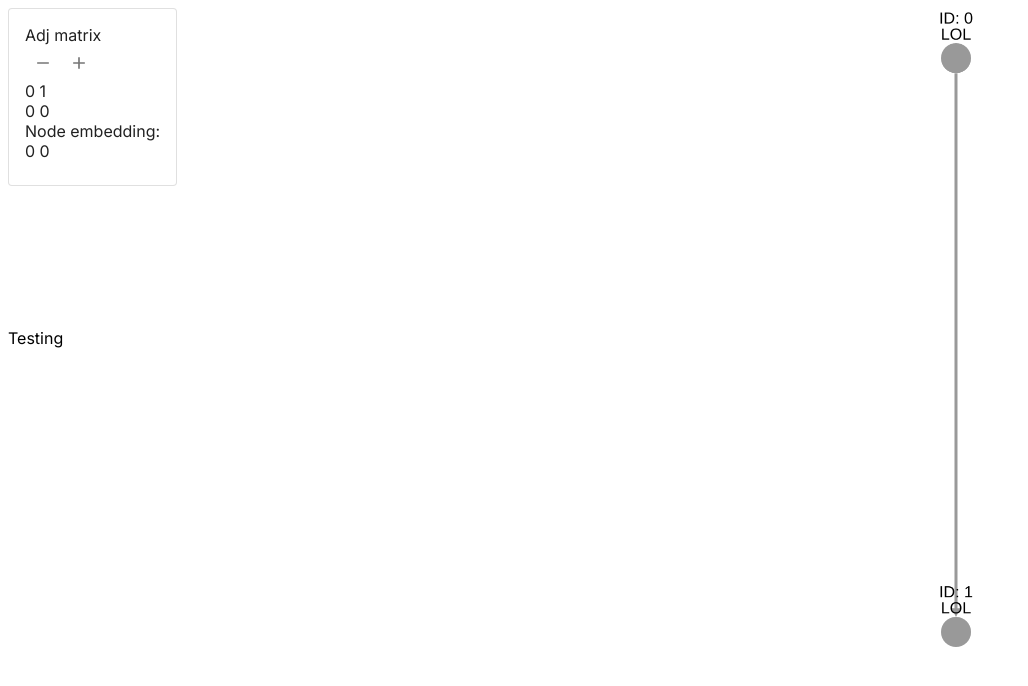
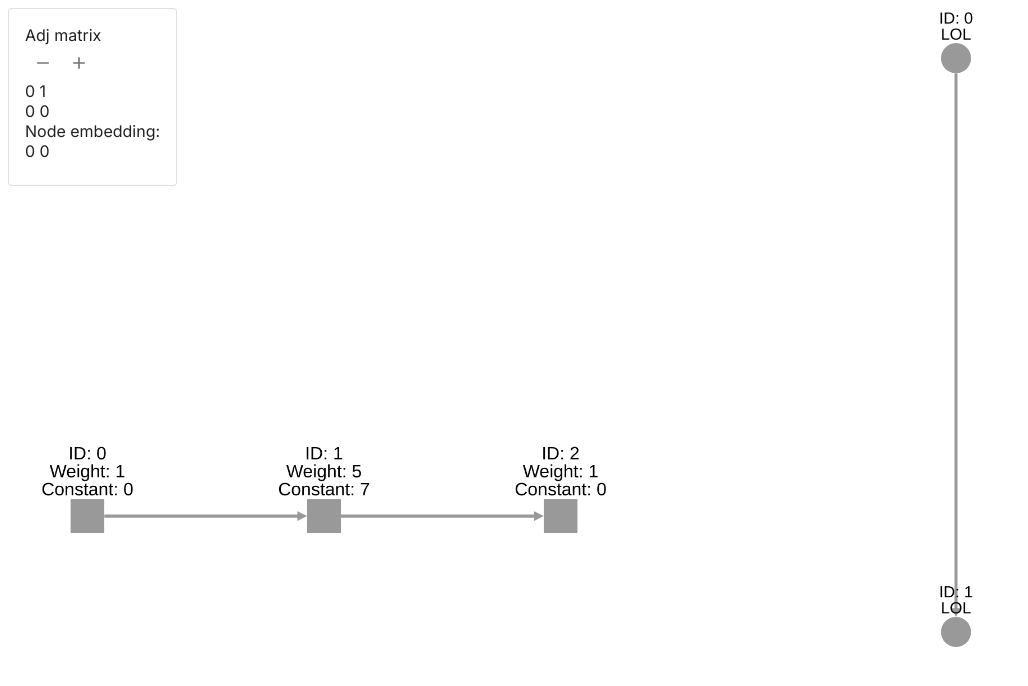
Before and after one commit to hometue/GNN-Visualiser, a Next.js app in the folder gnn-visualiser/: page / in a window 1280 px wide. Shown: the top 686 px of the page, without its empty margins (0-1028 px from the left). Built offline with nearby package versions, Linux system fonts and the light colour scheme.

Commit message:
Add ability to visualize the graph

```diff
--- /dev/null
+++ b/gnn-visualiser/app/graph/gnnView.tsx
@@ -0,0 +1,53 @@
+import { useEffect, useRef } from "react";
+import { GNN } from "./gnn";
+import cytoscape from "cytoscape";
+
+function gnnToCyto(gnn: GNN){
+	const gnnData: {data: {id: string}}[] = [];
+	gnn.nodes.forEach((node, index) => {
+		const nodeData = {data: {id: index.toString(), weight: node.weight, constant: node.constant}};
+		gnnData.push(nodeData);
+		if(index !== 0){
+			const edgeData = {data: {id: index.toString().concat('e'.concat(index.toString())),
+									source: (index - 1).toString(),
+									target: index.toString()
+			}};
+			gnnData.push(edgeData);
+		}
+	})
+	return gnnData;
+}
+
+export default function GNNView(props: {gnn: GNN}){
+	const graphRef = useRef<HTMLDivElement>(null);
+	const cacheAdjMatrix = useRef<null | number[][]>(null);
+	const cyto = useRef<cytoscape.Core>(cytoscape());
+
+	useEffect(()=> {
+		const cy = cytoscape({
+			container: graphRef.current,
+			elements: gnnToCyto(props.gnn),
+			layout: {name: 'grid'},
+			style: [
+				{
+					selector: 'node',
+					style: {
+						'label': (ele: any) => {return 'ID: ' + ele.data("id") + '\nWeight: ' + ele.data("weight") + '\nConstant: ' + ele.data("constant")},
+						"text-wrap": "wrap",
+						"shape": "rectangle"
+					}
+				},
+				{
+					selector: 'edge',
+					style: {
+						"curve-style": "bezier",
+						"target-arrow-shape": "triangle"
+					}
+				}
+			]
+		});
+	}, [props])
+	return (
+		<div style={{width: '100%', height: '100%'}} ref={graphRef}></div>
+	)
+}
--- a/gnn-visualiser/app/graph/graphView.tsx
+++ b/gnn-visualiser/app/graph/graphView.tsx
@@ -30,9 +30,9 @@ function arrayCheck(arr1: number[][], arr2: number[][]){
 }
 
 export default function GraphView(props: {graph: ReadWrite<Graph>}) {
-	const graphRef = useRef(null)
+	const graphRef = useRef<HTMLDivElement>(null);
 	const cacheAdjMatrix = useRef<null | number[][]>(null);
-	const cyto = useRef<cytoscape.Core>(cytoscape())
+	const cyto = useRef<cytoscape.Core>(cytoscape());
 
 	useEffect(()=> {
 		const prevArr = cacheAdjMatrix.current;
@@ -62,7 +62,6 @@ export default function GraphView(props: {graph: ReadWrite<Graph>}) {
 			if(props.graph.data.selectedNode !== null){
 				cy.$('#'.concat(props.graph.data.selectedNode.toString())).select();
 			}
-
 			cy.fit();
 
 			const handleResize = () => { cy.resize(); cy.fit();};
--- a/gnn-visualiser/app/page.tsx
+++ b/gnn-visualiser/app/page.tsx
@@ -1,23 +1,26 @@
 'use client'
 
-import Image from "next/image";
 import GraphView from "./graph/graphView";
 import AdjGraphView from "./graph/adjGraphView";
 import { useState } from "react";
 import { Graph } from "./graph/graph";
+import { GNN } from "./graph/gnn";
+import GNNView from "./graph/gnnView";
 
 export default function Test() {
-    const [graph, setGraph] = useState(() => {
-      const graph = new Graph();
-      graph.addNode();
-      graph.addNode();
-      return graph;
+  const [graph, setGraph] = useState(() => {
+    const graph = new Graph();
+    graph.addNode();
+    graph.addNode();
+    return graph;
   });
+  const [gnn, setgnn] = useState(GNN.templateGraph());
+
   return (
     <div style={{display: "flex", height: "80vh", overflow: "auto"}}>
       <div style={{display: "flex", flex: 1, flexDirection: "column", height: "100%"}}>
         <div style={{flex: 1}}><AdjGraphView graph={{data: graph, setData: setGraph}}/></div>
-        <div style={{flex: 1}}>Testing</div>
+        <div style={{flex: 1}}><GNNView gnn={gnn}/></div>
       </div>
       <div style={{flex: 1}}><GraphView graph={{data: graph, setData: setGraph}} /></div>
     </div>
```
